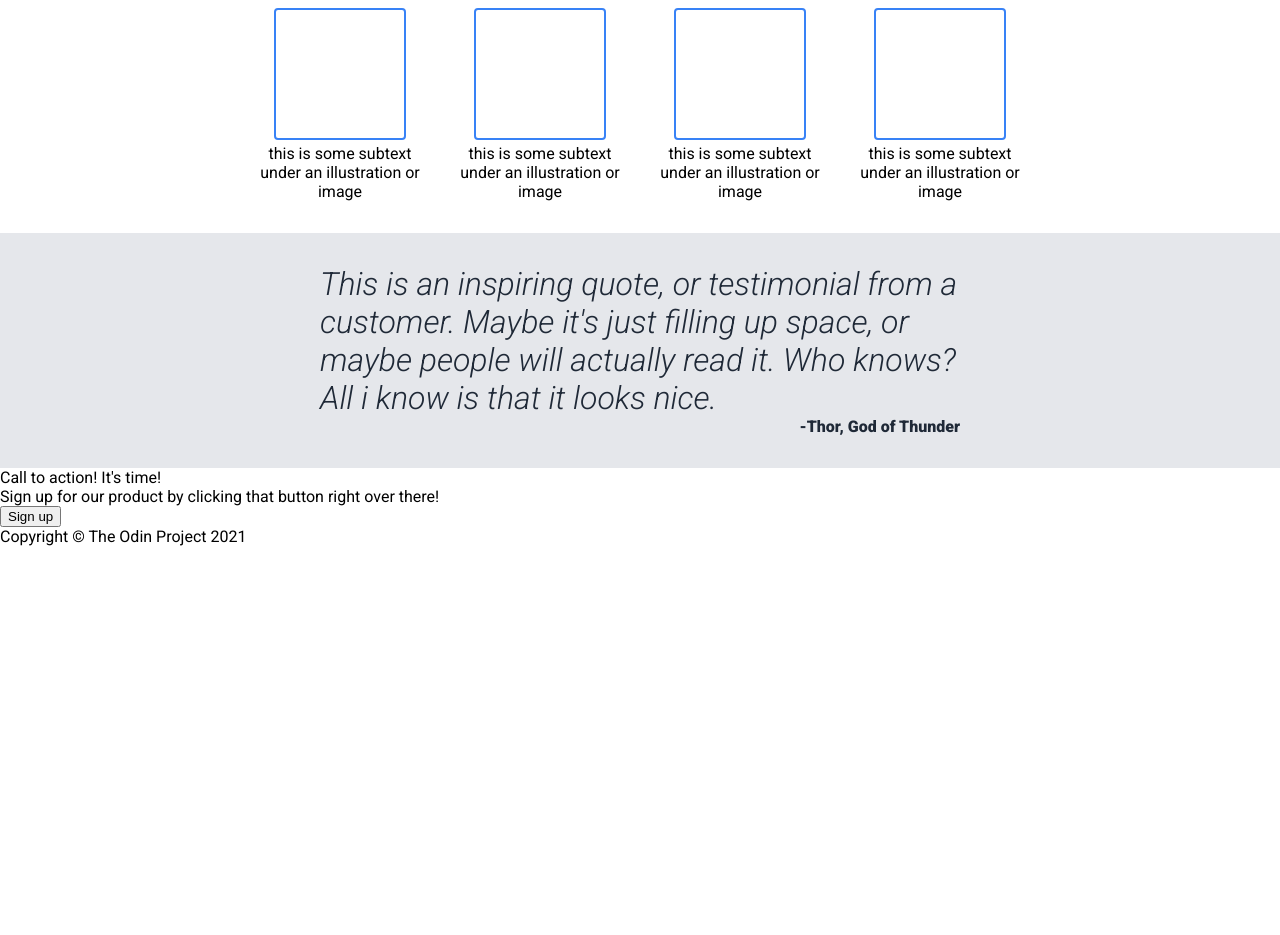
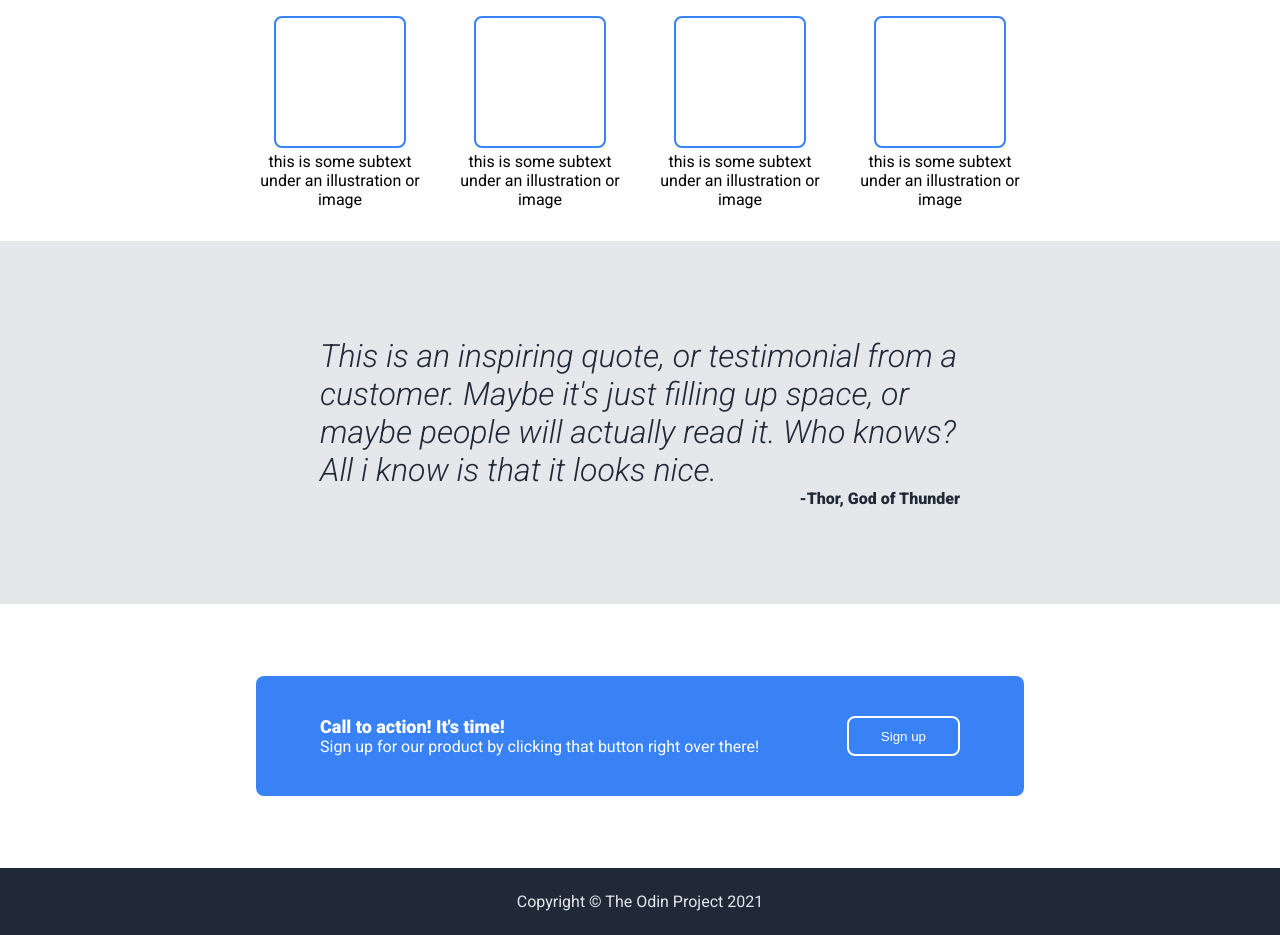
Before and after one commit to beechd/odin-landing-page, a plain HTML site: page index.html in a window 1280 px wide. Shown: the part 523-1458 px from the top of the page. Before the commit the page ends 1069 px from the top, so only its background shows below. Drawn offline with Linux system fonts and the light colour scheme.

Commit message:
Add styles for call to action and footer
Added styles to the external CSS file for the bottom call to action
and the footer section to match the provided file.

```diff
--- a/index.html
+++ b/index.html
@@ -6,7 +6,9 @@
     <meta name="viewport" content="width=device-width, initial-scale=1.0">
     <link rel="stylesheet" href="https://fonts.googleapis.com">
     <link rel="preconnect" href="https://fonts.gstatic.com" crossorigin>
-    <link href="https://fonts.googleapis.com/css2?family=Roboto:ital,wght@0,300;0,400;0,500;0,900;1,300;1,400;1,500;1,900&display=swap" rel="stylesheet">
+    <link
+        href="https://fonts.googleapis.com/css2?family=Roboto:ital,wght@0,300;0,400;0,500;0,900;1,300;1,400;1,500;1,900&display=swap"
+        rel="stylesheet">
     <link rel="stylesheet" href="style.css">
 
     <title>Landing Page</title>
@@ -69,8 +71,10 @@
         </div>
     </div>
     <div class="fourth">
-        <div>Call to action! It's time!</div>
-        <div>Sign up for our product by clicking that button right over there!</div>
+        <div>
+            <div class="action-header">Call to action! It's time!</div>
+            <div class="action-info">Sign up for our product by clicking that button right over there!</div>
+        </div>
         <button>Sign up</button>
     </div>
     <div class="footer">
--- a/style.css
+++ b/style.css
@@ -57,8 +57,10 @@ ul {
     background-color: #3882F6;
     color: white;
     border: none;
-    border-radius: 4px;
+    border-radius: 8px;
     padding: 8px 32px;
+    margin-top: 8px;
+    font-weight: bold;
 }
 
 .container {
@@ -95,13 +97,13 @@ ul {
 .card .image {
     display: inline-block;
     border: 2px solid #3882F6;
-    border-radius: 4px;
+    border-radius: 8px;
     width: 128px;
     height: 128px;
 }
 
 .third {
-    padding: 32px 25%;
+    padding: 96px 25%;
     background-color: #E5E7EB;
     color: #1F2937;
 }
@@ -116,3 +118,37 @@ ul {
     text-align: right;
     font-weight: bold;
 }
+
+.fourth {
+    margin: 72px 20%;
+    background-color: #3882F6;
+    border-radius: 8px;
+    color: white;
+    padding: 40px 64px;
+    display: flex;
+    justify-content: space-between;
+}
+
+.fourth button {
+    border: 2px solid white;
+    background-color: #3882F6;
+    color: white;
+    border-radius: 8px;
+    padding: 0 32px;
+}
+
+.action-header {
+    font-weight: bold;
+    font-size: 18px;
+}
+
+.action-info {
+    font-weight: light;
+}
+
+.footer {
+    text-align: center;
+    background-color: #1F2937;
+    color: #E5E7EB;
+    padding: 24px;
+}
```
